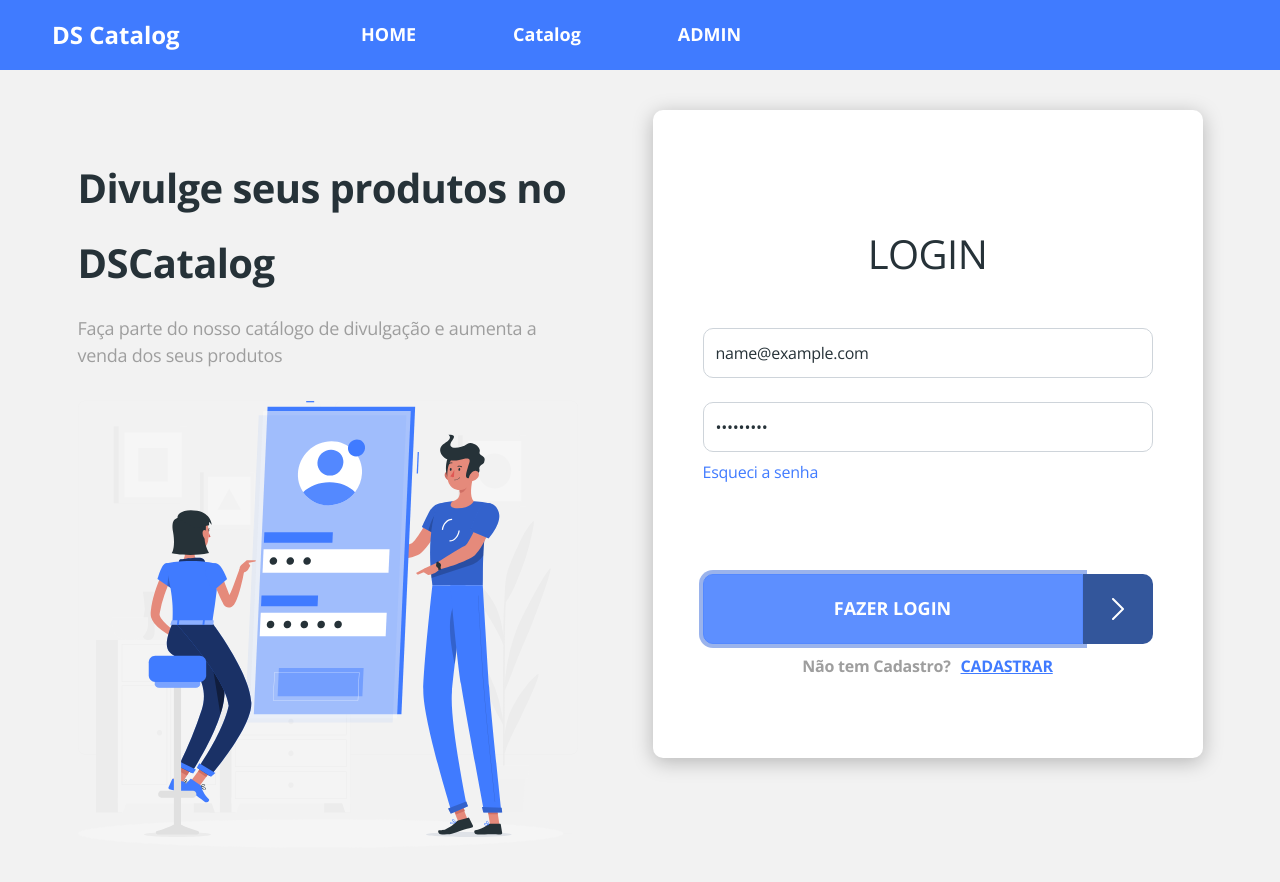
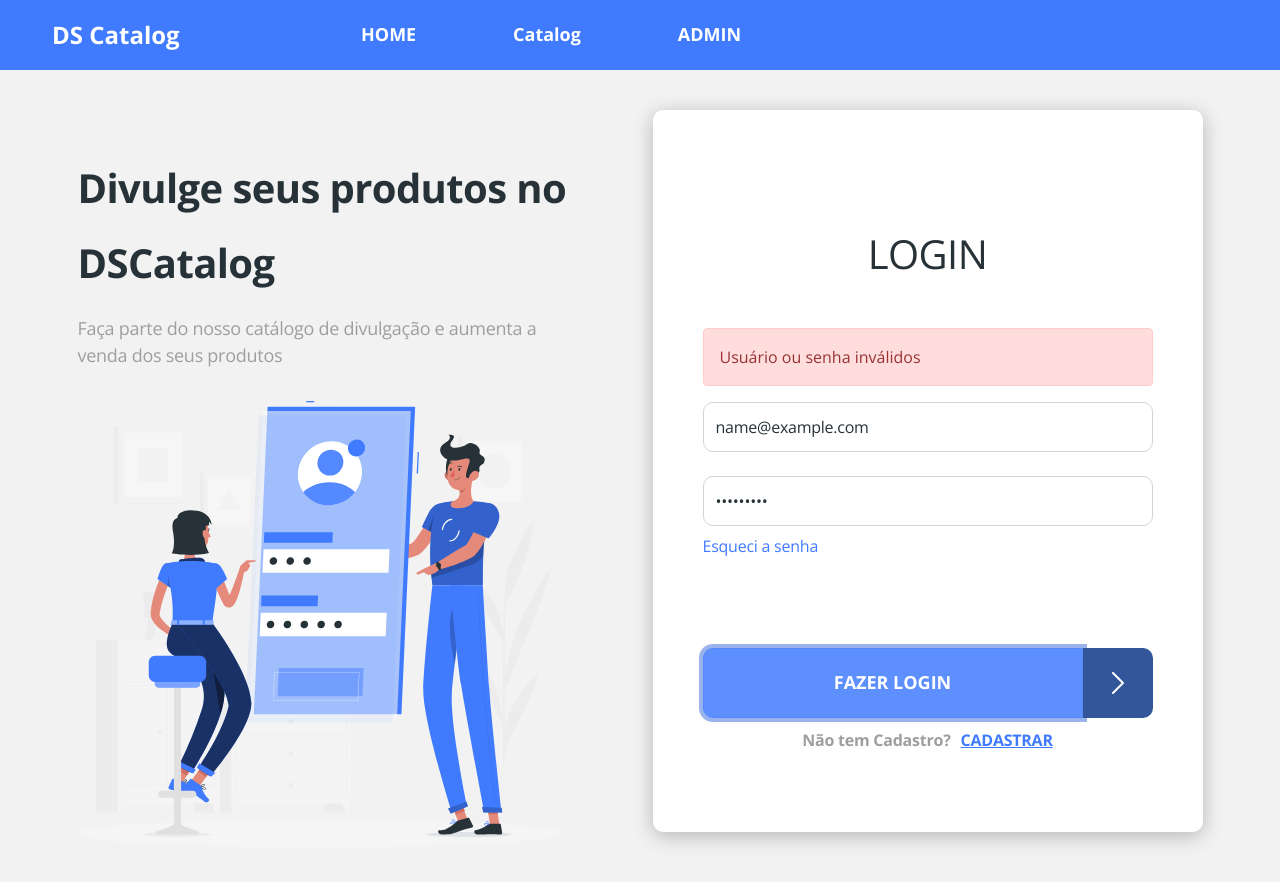
Before and after one commit to J-DouglasLira/DSCatalog, a React (Create React App) app in the folder frontend/: page /admin/auth/login in a window 1280 px wide. Both pictures are taken after typing "name@example.com", "Sample123" into the empty fields and a click on the button "FAZER LOGIN". Shown: the top 882 px of the page. Built offline with nearby package versions, Linux system fonts and the light colour scheme; no server answers.

Commit message:
style: has error message

```diff
--- a/frontend/src/pages/Admin/Auth/Login/index.tsx
+++ b/frontend/src/pages/Admin/Auth/Login/index.tsx
@@ -3,6 +3,7 @@
 import './styles.css';
 import { useForm } from 'react-hook-form';
 import { requestBackendLogin } from 'util/requests';
+import { useState } from 'react';
 
 
 type FormData = {
@@ -12,22 +13,32 @@
 
 const Login = () => {
 
-  const {register, handleSubmit} = useForm<FormData>();
+  const {register, handleSubmit, formState: {errors} } = useForm<FormData>();
+
+  const [hasError, setHasError] = useState(false);
 
   const onSubmit = (formData: FormData) => {
     requestBackendLogin(formData).then(
       response=>{
+        setHasError(false);
         console.log("sucesso", response.data);
       }
     ).catch(error=>{
+      setHasError(true);
       console.log("ERROR", error);
     })
     ;
   }
 
+
   return (
     <div className="base-card login-card">
       <h1>LOGIN</h1>
+      {hasError && (
+          <div className="alert alert-danger" role="alert">
+            Usuário ou senha inválidos
+         </div>
+        )}
       <form onSubmit={handleSubmit(onSubmit)}>
         <div className="mb-4">
           <input
```
